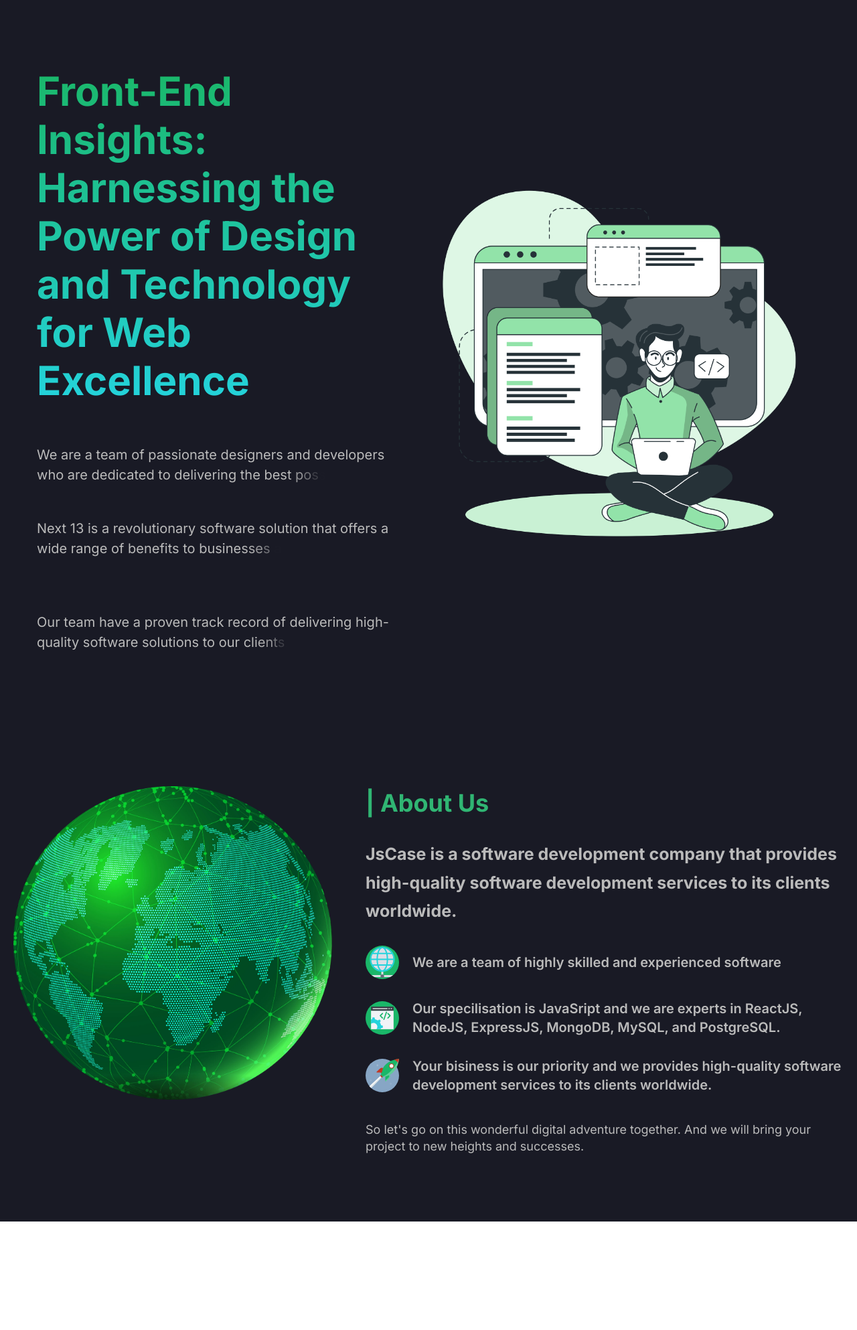
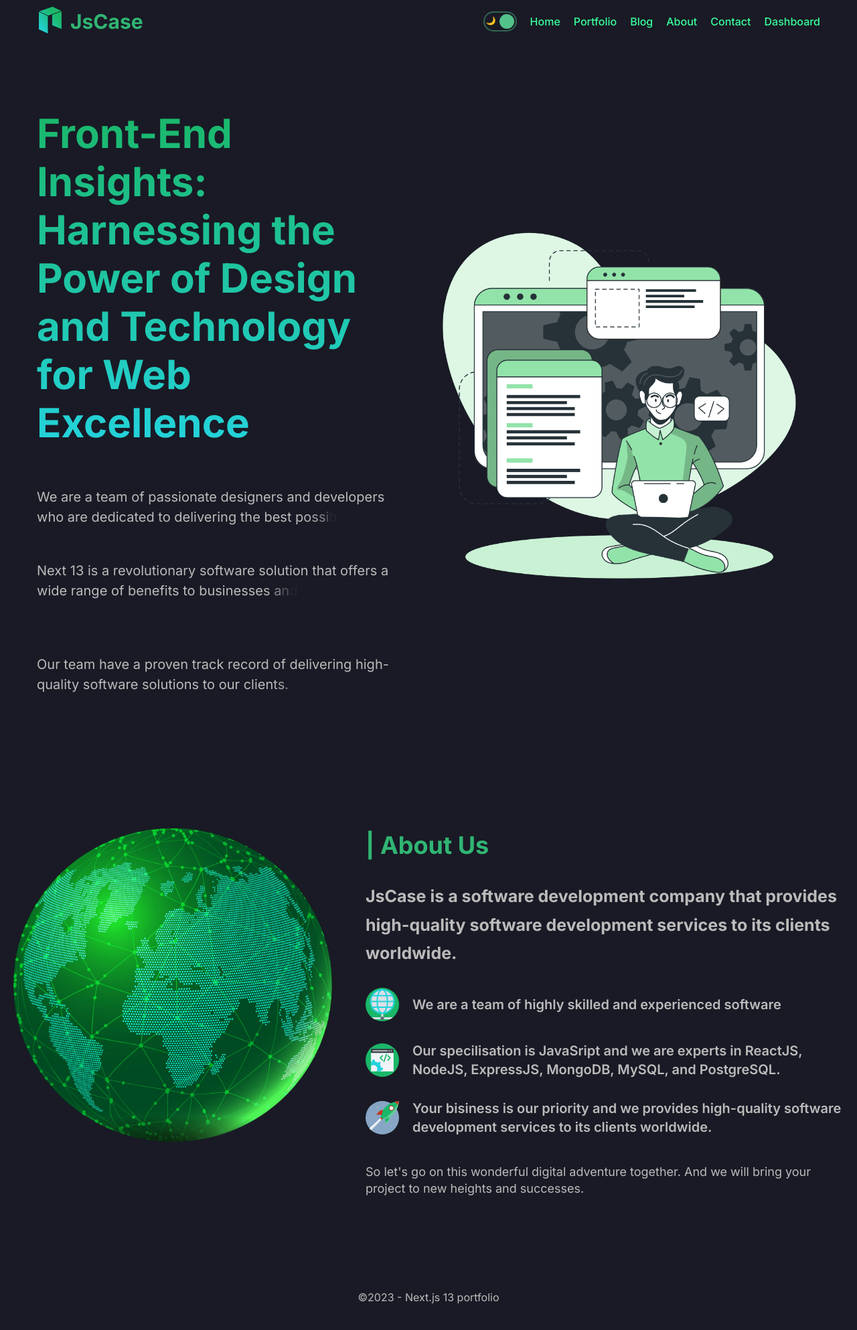
Before and after one commit to danmiles/next-portfolio-template, a Next.js app: page / in a window 1280 px wide. Shown: the whole page at 67% size. Before the commit the page ends 1824 px from the top, so only its background shows below. Built offline with nearby package versions, Linux system fonts and the light colour scheme; no server answers.

Commit message:
Update layout.js

```diff
--- a/src/app/layout.js
+++ b/src/app/layout.js
@@ -1,6 +1,6 @@
 import { Inter } from 'next/font/google';
-// import Navbar from '@/components/Navbar';
-// import Footer from '@/components/Footer';
+import Navbar from '@/components/Navbar';
+import Footer from '@/components/Footer';
 import '@/styles/globals.css';
 import { ThemeProvider } from '@/components/DarkModeToggle/ThemeContext';
 import AuthProvider from '@/components/AuthProvider';
@@ -18,9 +18,9 @@
       <body className={inter.className}>
         <ThemeProvider>
           <AuthProvider>
-            {/* <Navbar /> */}
+            <Navbar />
             {children}
-            {/* <Footer /> */}
+            <Footer />
           </AuthProvider>
         </ThemeProvider>
       </body>
```
